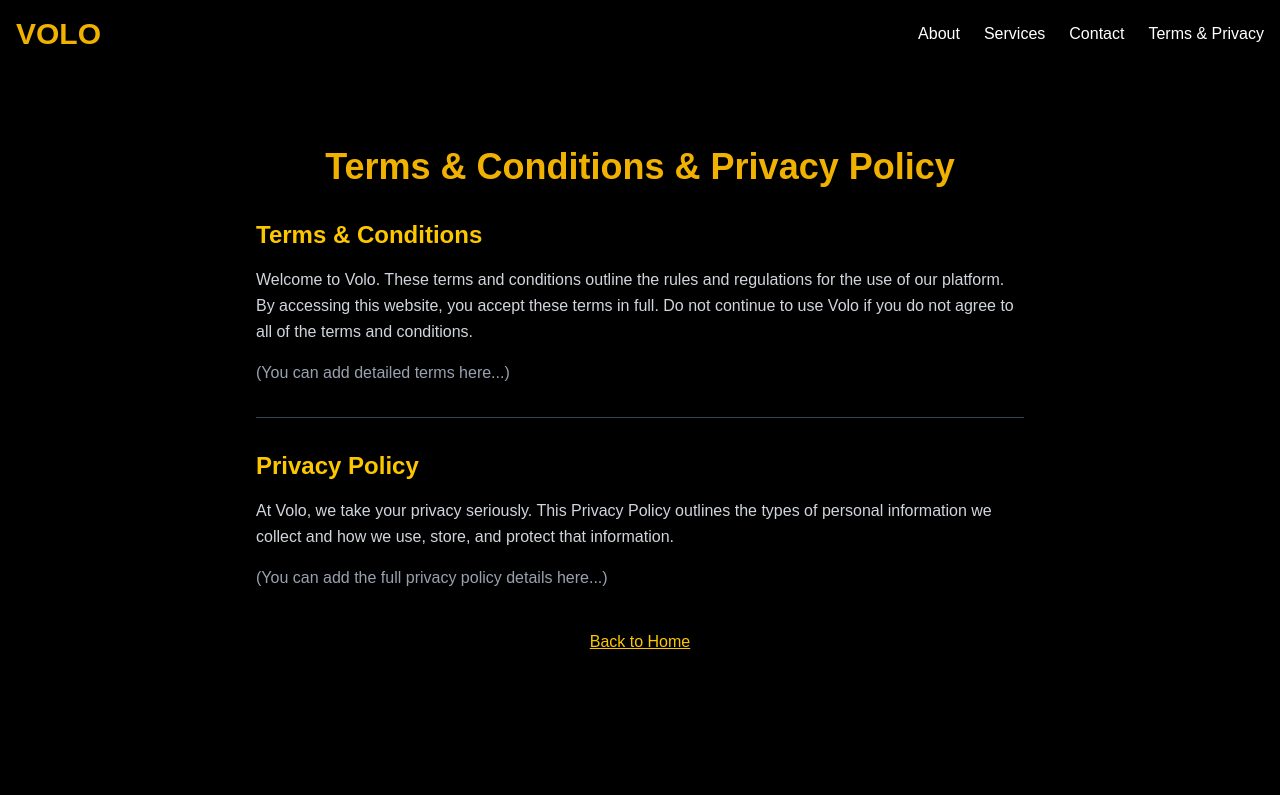
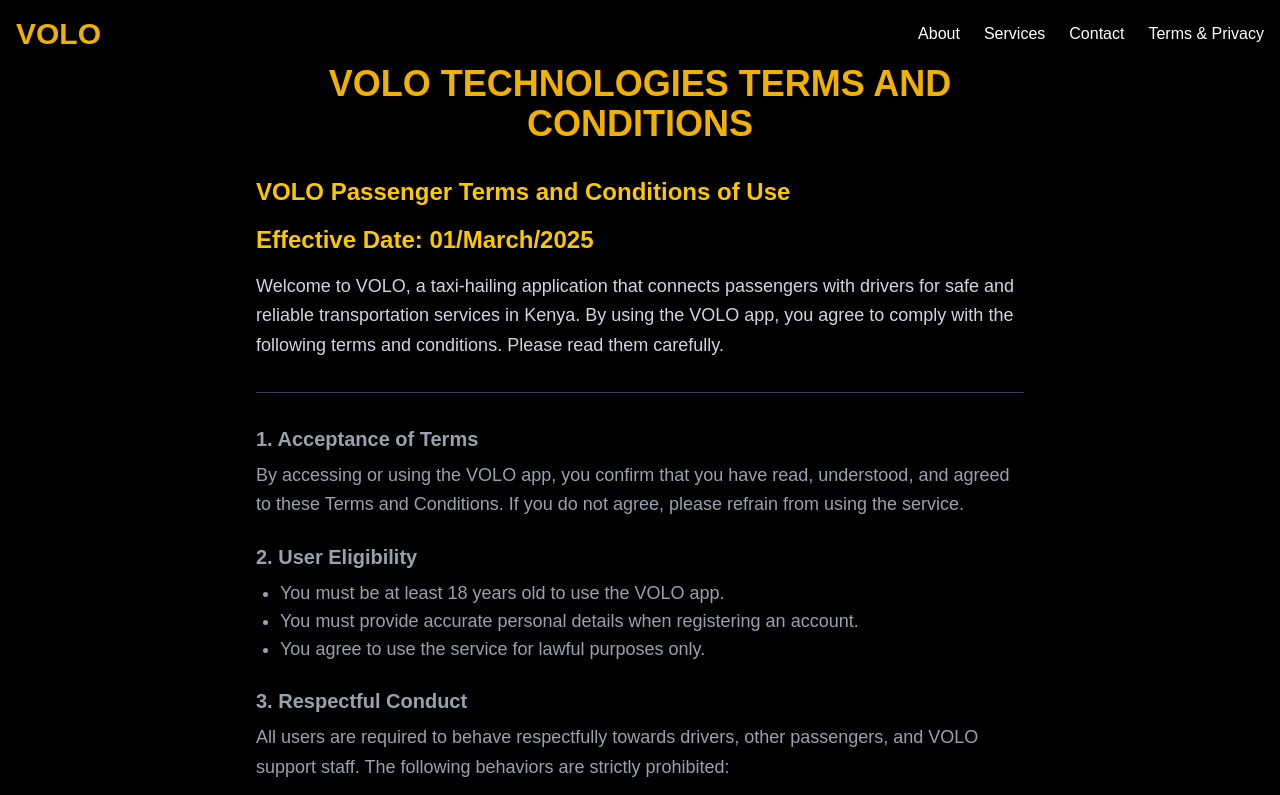
Before and after one commit to 1287Apiyo/Volo_Website, a Next.js app in the folder volo/: page /terms in a window 1280 px wide. Shown: the top 795 px of the page. Built offline with nearby package versions, Linux system fonts and the light colour scheme.

Commit message:
Terms and conditions for the passenger and driver.

```diff
--- a/volo/app/terms/page.js
+++ b/volo/app/terms/page.js
@@ -6,39 +6,248 @@
   return (
     <section className="min-h-screen flex flex-col items-center justify-center bg-black text-white px-6 py-16">
       <div className="max-w-3xl">
-        <h1 className="text-4xl font-bold text-yellow-500 text-center mb-8">Terms & Conditions & Privacy Policy</h1>
+        <h1 className="text-4xl font-bold text-yellow-500 text-center mb-8">
+          VOLO TECHNOLOGIES TERMS AND CONDITIONS
+        </h1>
 
         {/* Terms & Conditions Section */}
         <div id="terms">
-          <h2 className="text-2xl font-semibold text-yellow-400 mb-4">Terms & Conditions</h2>
-          <p className="text-gray-300 leading-relaxed">
-            Welcome to Volo. These terms and conditions outline the rules and regulations for the use of our platform.
-            By accessing this website, you accept these terms in full. Do not continue to use Volo if you do not agree to all of the terms and conditions.
+          <h2 className="text-2xl font-semibold text-yellow-400 mb-4">
+            VOLO Passenger Terms and Conditions of Use
+          </h2>
+          <h3 className="text-2xl font-semibold text-yellow-400 mb-4">
+            Effective Date: 01/March/2025
+          </h3>
+
+          <p className="text-lg text-gray-300 leading-relaxed">
+            Welcome to VOLO, a taxi-hailing application that connects passengers
+            with drivers for safe and reliable transportation services in Kenya.
+            By using the VOLO app, you agree to comply with the following terms
+            and conditions. Please read them carefully.
           </p>
-          <p className="mt-4 text-gray-400">
-            (You can add detailed terms here...)
-          </p>
+          <hr className="border-gray-700 my-8" />
+
+          {/* Terms Sections */}
+          {[
+            {
+              title: "1. Acceptance of Terms",
+              content:
+                "By accessing or using the VOLO app, you confirm that you have read, understood, and agreed to these Terms and Conditions. If you do not agree, please refrain from using the service.",
+            },
+            {
+              title: "2. User Eligibility",
+              list: [
+                "You must be at least 18 years old to use the VOLO app.",
+                "You must provide accurate personal details when registering an account.",
+                "You agree to use the service for lawful purposes only.",
+              ],
+            },
+            {
+              title: "3. Respectful Conduct",
+              content:
+                "All users are required to behave respectfully towards drivers, other passengers, and VOLO support staff. The following behaviors are strictly prohibited:",
+              list: [
+                "Use of abusive, discriminatory, or offensive language.",
+                "Harassment, intimidation, or violence towards drivers or other users.",
+                "Damage to vehicles or any VOLO property.",
+              ],
+            },
+            {
+              title: "4. No Firearms or Dangerous Items",
+              content:
+                "Passengers are strictly prohibited from carrying firearms, explosives, hazardous materials, or any other dangerous objects while using VOLO services.",
+            },
+            {
+              title: "5. Booking and Cancellation",
+              list: [
+                "Passengers can request a ride through the VOLO app and will be matched with an available driver.",
+                "Cancellations should be made promptly to avoid unnecessary driver inconvenience.",
+                "VOLO reserves the right to charge cancellation fees for last-minute ride cancellations.",
+              ],
+            },
+            {
+              title: "6. Fares and Payments",
+              list: [
+                "Fares are determined based on distance, time, and demand.",
+                "Payments can be made via mobile money, debit/credit cards, or other available payment methods in the app.",
+                "VOLO is not responsible for any payment disputes between users and drivers.",
+              ],
+            },
+            {
+              title: "7. User Account and Security",
+              list: [
+                "Users must keep their account details confidential and not share login credentials with others.",
+                "Any unauthorized use of your account should be reported to VOLO immediately.",
+                "VOLO reserves the right to suspend or terminate accounts suspected of fraudulent activity.",
+              ],
+            },
+            {
+              title: "8. Safety and Compliance",
+              list: [
+                "Users must wear seat belts at all times during the ride.",
+                "Passengers should not request drivers to violate traffic laws or take unsafe routes.",
+                "Drivers have the right to refuse service if they feel unsafe.",
+              ],
+            },
+            {
+              title: "9. Termination of Use",
+              content:
+                "VOLO reserves the right to suspend or terminate a user’s access to the platform if they:",
+              list: [
+                "Violate any of these Terms and Conditions.",
+                "Commit sexual harassment and/or misconduct.",
+                "Engage in fraudulent or unsafe behavior.",
+                "Consistently receive complaints from drivers or other users.",
+              ],
+            },
+            {
+              title: "10. Limitation of Liability",
+              content:
+                "VOLO acts as a platform connecting passengers with drivers and is not responsible for any incidents, damages, or losses occurring during rides. Users acknowledge that they assume all risks associated with the service.",
+            },
+            {
+              title: "11. Modifications to Terms",
+              content:
+                "VOLO may update these Terms and Conditions from time to time. Users will be notified of any significant changes, and continued use of the app after changes constitutes acceptance of the updated terms.",
+            },
+          ].map((section, index) => (
+            <div key={index} className="mt-6 text-gray-400">
+              <h3 className="text-xl font-semibold">{section.title}</h3>
+              {section.content && (
+                <p className="text-lg leading-relaxed mt-2">{section.content}</p>
+              )}
+              {section.list && (
+                <ul className="text-lg list-disc pl-6 mt-2">
+                  {section.list.map((item, i) => (
+                    <li key={i}>{item}</li>
+                  ))}
+                </ul>
+              )}
+            </div>
+          ))}
         </div>
+        <div id="terms">
+  <h2 className="text-2xl font-semibold text-yellow-400 mb-4">
+    VOLO Driver Terms and Conditions of Use
+  </h2>
+  <h3 className="text-2xl font-semibold text-yellow-400 mb-4">
+    Effective Date: 01/March/2025
+  </h3>
+
+  <p className="text-lg text-gray-300 leading-relaxed">
+    Welcome to VOLO, a taxi-hailing platform connecting drivers with passengers in Kenya. By registering as a VOLO driver, you agree to adhere to the following terms and conditions. Please read them carefully.
+  </p>
+  <hr className="border-gray-700 my-8" />
+
+  {/* Terms Sections */}
+  {[
+    {
+      title: "1. Acceptance of Terms",
+      content:
+        "By signing up and using the VOLO app, you acknowledge that you have read, understood, and agreed to these Terms and Conditions. Failure to comply may result in account suspension, termination, or legal action.",
+    },
+    {
+      title: "2. Driver Eligibility",
+      list: [
+        "You must be at least 21 years old and hold a valid Kenyan driver’s license.",
+        "Your vehicle must meet VOLO’s safety and quality standards.",
+        "You must have valid insurance coverage and all required permits.",
+        "You must pass a background check conducted by VOLO.",
+        "You must have a valid PSV badge from NTSA.",
+        "You must have a valid bank account.",
+      ],
+    },
+    {
+      title: "3. Hygiene and Vehicle Cleanliness",
+      list: [
+        "Drivers must maintain a high standard of personal hygiene.",
+        "Vehicles should be kept clean, odor-free, and well-maintained.",
+        "Passengers should be provided with a comfortable and sanitary ride experience.",
+        "Smoking, strong fragrances, and cluttered vehicles are prohibited while operating on the platform.",
+      ],
+    },
+    {
+      title: "4. Safety and Responsible Driving",
+      list: [
+        "Drivers must obey all traffic laws and prioritize passenger safety at all times.",
+        "Seat belts must be worn by both the driver and passengers throughout the trip.",
+        "Use of mobile phones while driving is strictly prohibited.",
+        "Drivers should not operate a vehicle under the influence of alcohol, drugs, or any impairing substances.",
+        "In case of emergencies, drivers must follow VOLO’s safety protocols and report incidents immediately.",
+      ],
+    },
+    {
+      title: "5. Professional Conduct and Passenger Interaction",
+      list: [
+        "Drivers must treat all passengers with respect and courtesy.",
+        "Any form of discrimination, harassment, or violence is strictly prohibited.",
+        "Drivers should avoid engaging in arguments or disputes with passengers.",
+        "Physical or verbal threats, intimidation, or aggressive behavior will result in immediate account suspension.",
+      ],
+    },
+    {
+      title: "6. Sexual Conduct and Harassment Policy",
+      list: [
+        "VOLO enforces a strict zero-tolerance policy on sexual harassment.",
+        "Any inappropriate physical contact, suggestive comments, or advances towards passengers are strictly forbidden.",
+        "Drivers must maintain professional boundaries and avoid any behavior that could make passengers uncomfortable.",
+        "Passengers have the right to report any misconduct, which may result in immediate termination from the VOLO platform.",
+      ],
+    },
+    {
+      title: "7. Fare Collection and Payments",
+      list: [
+        "All fares are determined by the VOLO platform and should be charged as displayed in the app.",
+        "Drivers should not request additional payments or negotiate fares outside the app.",
+        "Payment disputes should be reported to VOLO customer support for resolution.",
+      ],
+    },
+    {
+      title: "8. Account Security and Compliance",
+      list: [
+        "Drivers must not share their VOLO account details with anyone.",
+        "The registered driver must be the only person operating the vehicle under the VOLO platform.",
+        "Fraudulent activities, including false ride completions, will lead to immediate account deactivation.",
+      ],
+    },
+    {
+      title: "9. Reporting and Dispute Resolution",
+      list: [
+        "Any incidents involving passengers should be reported to VOLO through the designated support channels.",
+        "VOLO reserves the right to investigate any complaints or concerns raised by passengers or authorities.",
+        "Drivers found in violation of these terms may face suspension or permanent removal from the platform.",
+      ],
+    },
+    {
+      title: "10. Modifications to Terms",
+      content:
+        "VOLO reserves the right to update these Terms and Conditions at any time. Continued use of the platform after changes are made constitutes acceptance of the updated terms.",
+    },
+  ].map((section, index) => (
+    <div key={index} className="mt-6 text-gray-400">
+      <h3 className="text-xl font-semibold">{section.title}</h3>
+      {section.content && (
+        <p className="text-lg leading-relaxed mt-2">{section.content}</p>
+      )}
+      {section.list && (
+        <ul className="text-lg list-disc pl-6 mt-2">
+          {section.list.map((item, i) => (
+            <li key={i}>{item}</li>
+          ))}
+        </ul>
+      )}
+    </div>
+  ))}
+</div>
 
         <hr className="border-gray-700 my-8" />
 
-        {/* Privacy Policy Section */}
-        <div id="privacy">
-          <h2 className="text-2xl font-semibold text-yellow-400 mb-4">Privacy Policy</h2>
-          <p className="text-gray-300 leading-relaxed">
-            At Volo, we take your privacy seriously. This Privacy Policy outlines the types of personal information we collect
-            and how we use, store, and protect that information.
-          </p>
-          <p className="mt-4 text-gray-400">
-            (You can add the full privacy policy details here...)
-          </p>
-        </div>
-
-        <div className="mt-10 text-center">
-          <Link href="/" className="text-yellow-400 underline">
-            Back to Home
-          </Link>
-        </div>
+        <p className="text-center text-gray-500 text-base">
+          If you have any questions, please contact us at{" "}
+          <Link href="@/sections/Contact" className="text-yellow-400 underline">
+            VOLO Support
+          </Link>.
+        </p>
       </div>
     </section>
   );
```
Also changed, not shown: volo/app/terms/privacy.js (added).
